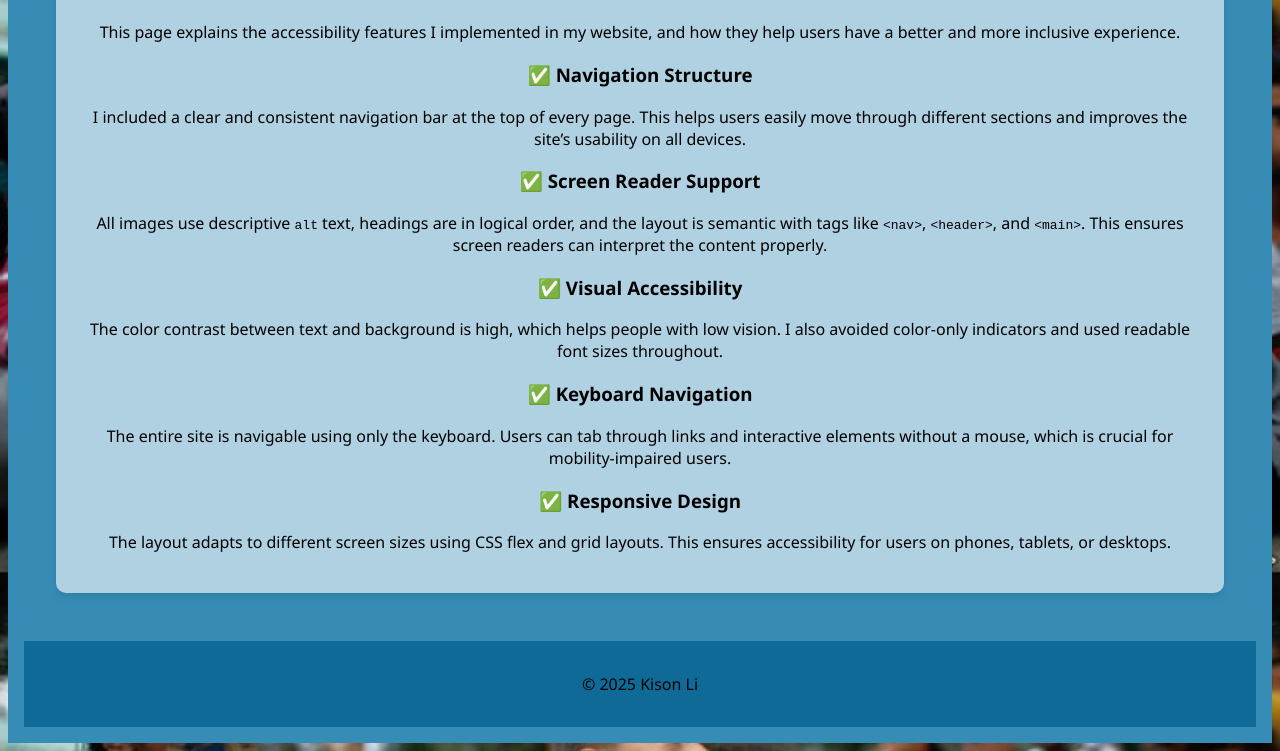
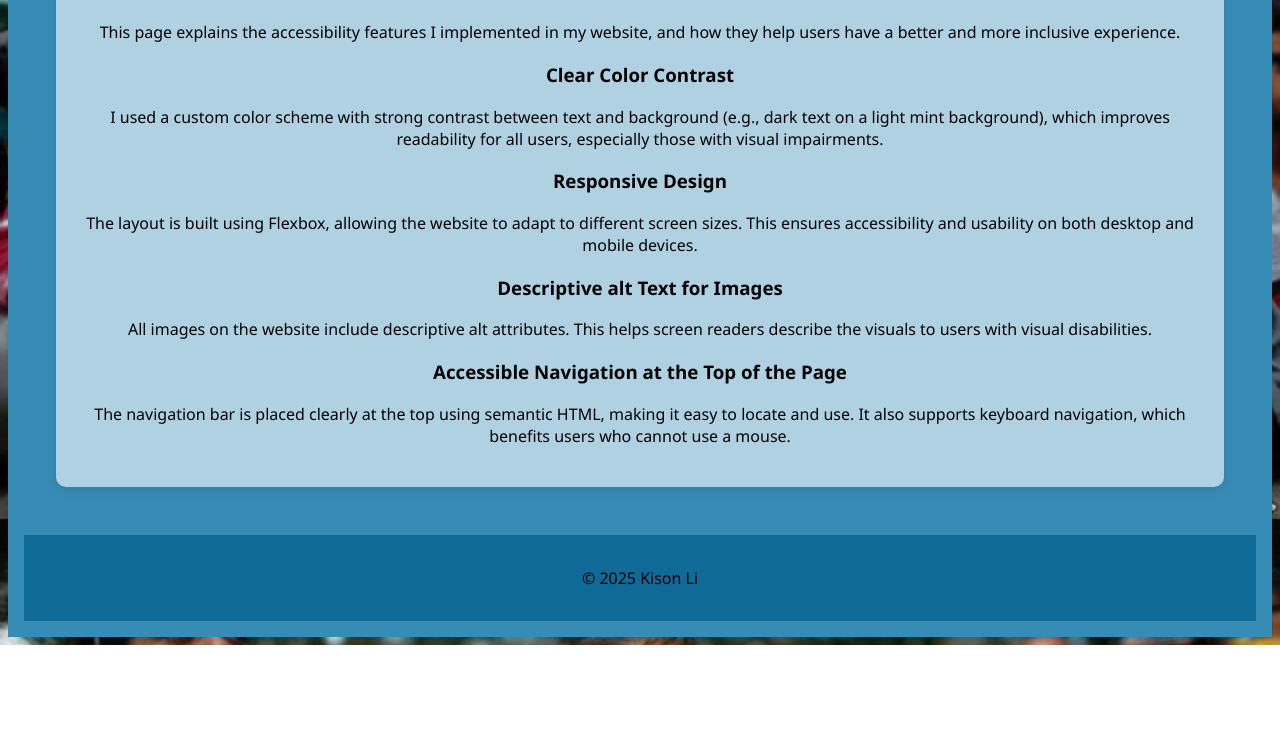
Before and after one commit to Gamemastersword/WebDev-Portfolio-KisonLi-main-main, a plain HTML site: page accessibility.html in a window 1280 px wide. Shown: the part 327-1078 px from the top of the page. After the commit the page ends 972 px from the top, so only its background shows below. Drawn offline with Linux system fonts and the light colour scheme.

Commit message:
accessibility and behind

```diff
--- a/accessibility.html
+++ b/accessibility.html
@@ -23,28 +23,23 @@
     <p>This page explains the accessibility features I implemented in my website, and how they help users have a better and more inclusive experience.</p>
 
     <div class="feature">
-      <h3>✅ Navigation Structure</h3>
-      <p>I included a clear and consistent navigation bar at the top of every page. This helps users easily move through different sections and improves the site’s usability on all devices.</p>
+      <h3>Clear Color Contrast</h3>
+      <p>I used a custom color scheme with strong contrast between text and background (e.g., dark text on a light mint background), which improves readability for all users, especially those with visual impairments.</p>
     </div>
 
     <div class="feature">
-      <h3>✅ Screen Reader Support</h3>
-      <p>All images use descriptive <code>alt</code> text, headings are in logical order, and the layout is semantic with tags like <code>&lt;nav&gt;</code>, <code>&lt;header&gt;</code>, and <code>&lt;main&gt;</code>. This ensures screen readers can interpret the content properly.</p>
+      <h3>Responsive Design</h3>
+      <p>The layout is built using Flexbox, allowing the website to adapt to different screen sizes. This ensures accessibility and usability on both desktop and mobile devices.</p>
     </div>
 
     <div class="feature">
-      <h3>✅ Visual Accessibility</h3>
-      <p>The color contrast between text and background is high, which helps people with low vision. I also avoided color-only indicators and used readable font sizes throughout.</p>
+      <h3>Descriptive alt Text for Images</h3>
+      <p>All images on the website include descriptive alt attributes. This helps screen readers describe the visuals to users with visual disabilities.</p>
     </div>
 
     <div class="feature">
-      <h3>✅ Keyboard Navigation</h3>
-      <p>The entire site is navigable using only the keyboard. Users can tab through links and interactive elements without a mouse, which is crucial for mobility-impaired users.</p>
-    </div>
-
-    <div class="feature">
-      <h3>✅ Responsive Design</h3>
-      <p>The layout adapts to different screen sizes using CSS flex and grid layouts. This ensures accessibility for users on phones, tablets, or desktops.</p>
+      <h3>Accessible Navigation at the Top of the Page</h3>
+      <p>The navigation bar is placed clearly at the top using semantic HTML, making it easy to locate and use. It also supports keyboard navigation, which benefits users who cannot use a mouse.</p>
     </div>
   </section>
 </main>
```
Also changed, not shown: images/step6.png (added), images/step7.png (added), images/step8.png (added), images/step9.png (added), 2 other files.
